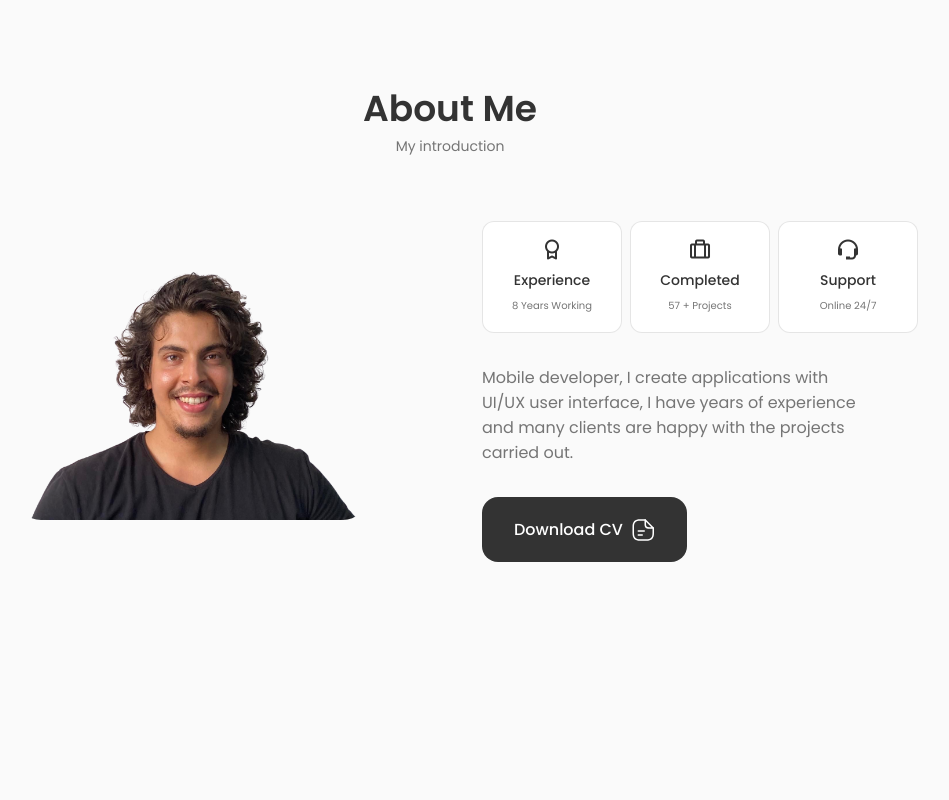
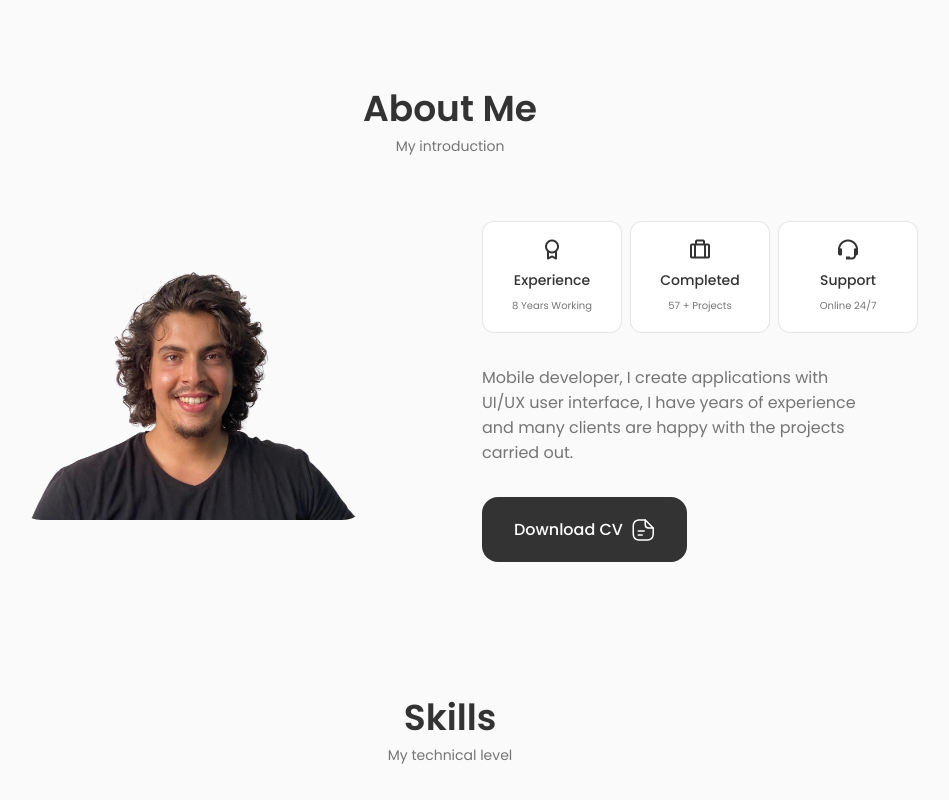
Before and after one commit to Mohamed-Aziz-Mhadhbi/mohamed-aziz-mhadhbi.github.io, a React (Create React App) app: page / in a window 1280 px wide. Shown: the part 850-1650 px from the top of the page, without its empty margins (190-1139 px from the left). Before the commit the page ends 1444 px from the top, so only its background shows below. Built offline with nearby package versions, Linux system fonts and the light colour scheme.

Commit message:
Skills files

```diff
--- a/src/App.js
+++ b/src/App.js
@@ -3,6 +3,7 @@
 import Header from'./components/header/Header';
 import Home from './components/home/Home';
 import About from './components/about/About';
+import Skills from './components/skills/Skills';
 
 const App = () => {
     return (
@@ -12,6 +13,7 @@
         <main className="main">
             <Home />
             <About />
+            <Skills />
         </main>
         </>)
 }
--- /dev/null
+++ b/src/components/skills/Skills.jsx
@@ -0,0 +1,17 @@
+import React from 'react'
+
+const Skills = () => {
+  return (
+    <section className="skills section" id="skills">
+        <h2 className="section__title">Skills</h2>
+        <span className="section__subtitle">My technical level</span>
+
+        <div className="skills__container container grid">
+
+        </div>
+
+    </section>
+  )
+}
+
+export default Skills
```
Also changed, not shown: src/components/skills/skills.css (added).
